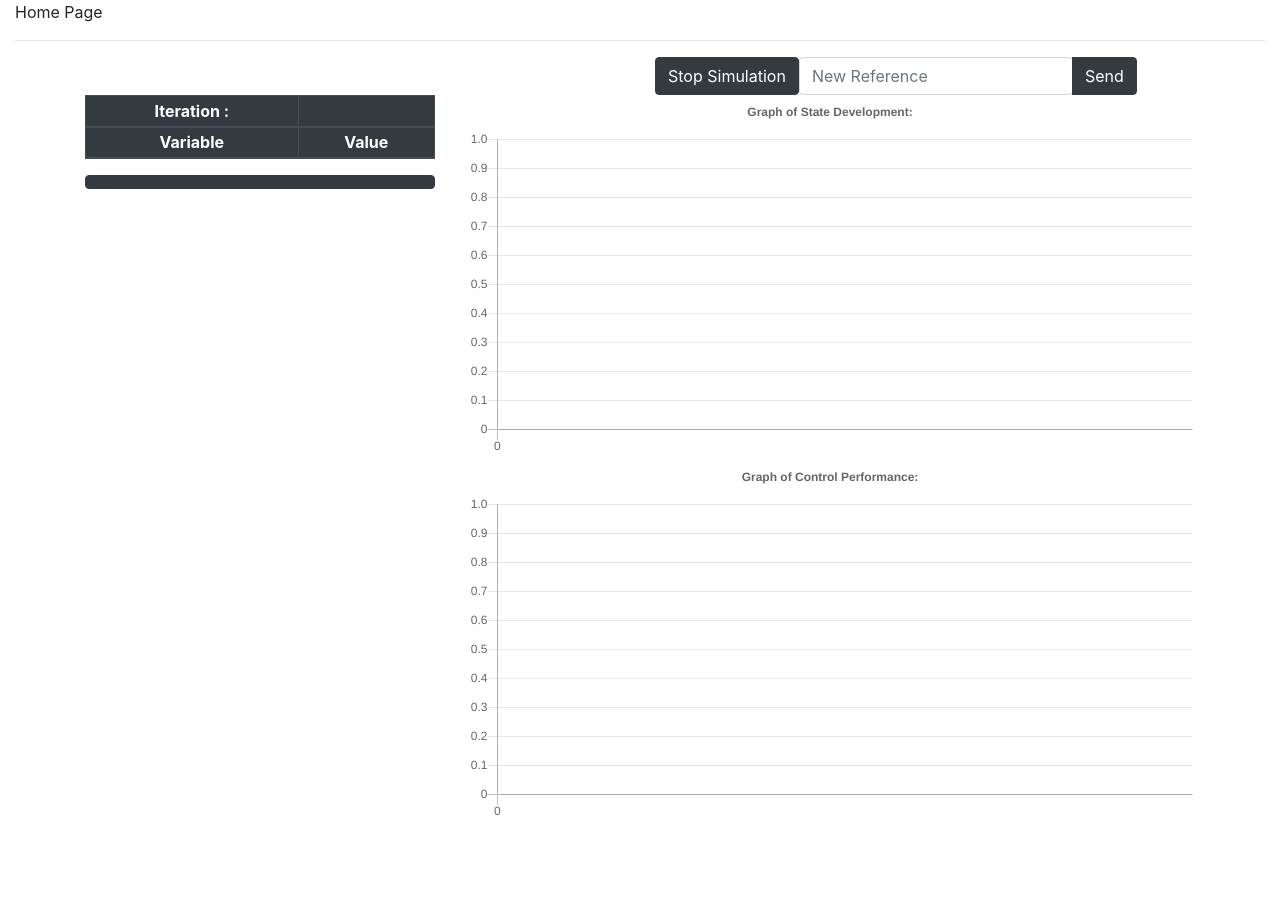
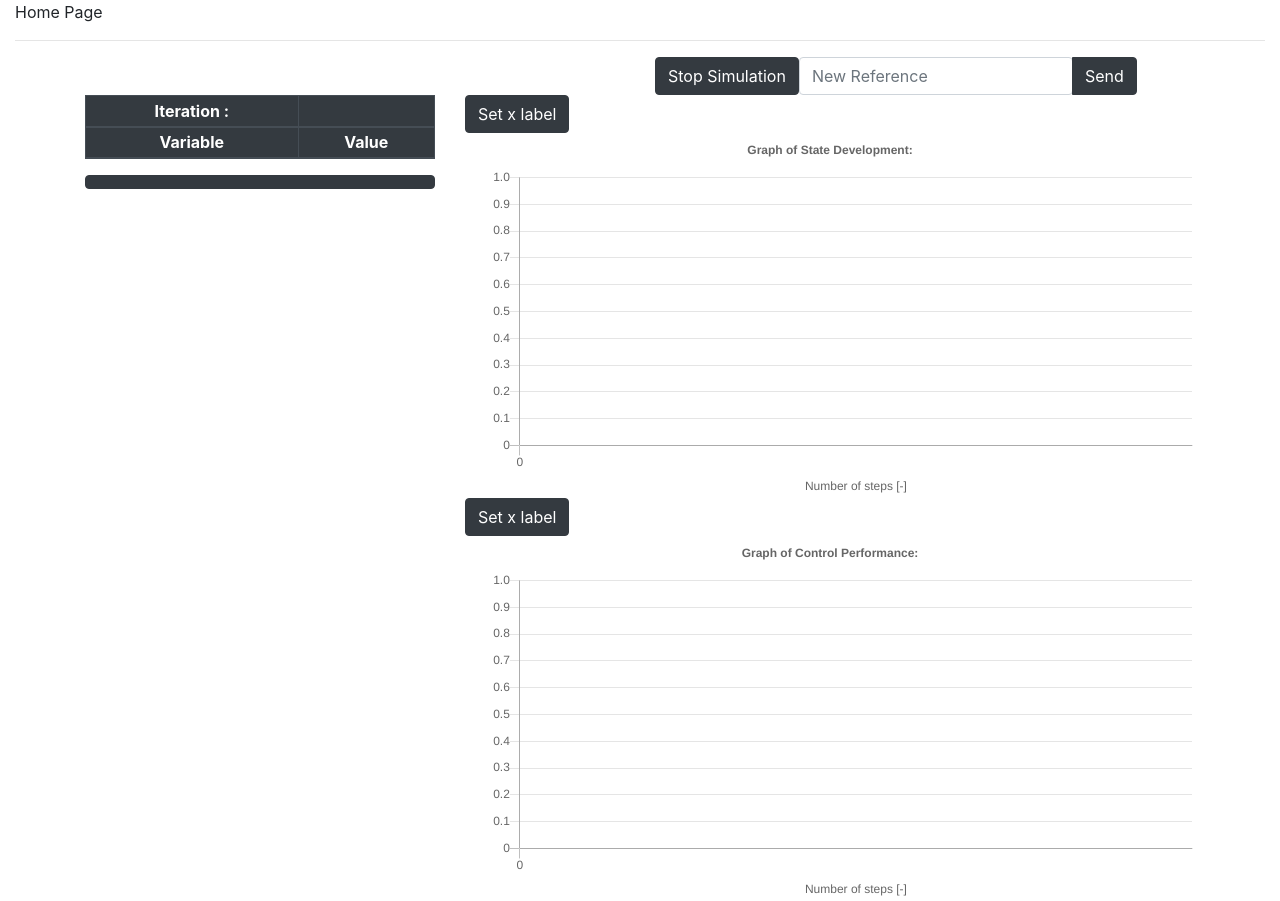
Before and after one commit to xkohutr1/Diplomovka, a Flask app: template Python/templates/MPC_optimization.html in a window 1280 px wide. Before the commit the page ends 816 px from the top, so only its background shows below. Run offline with Flask 2, Linux system fonts and the light colour scheme; the template is opened without the code that fills it, so the values that code supplies are empty; some libraries are stand-ins or nearby versions.

Commit message:
Patch 1.4: Add graf labels

```diff
--- a/Python/templates/MPC_optimization.html
+++ b/Python/templates/MPC_optimization.html
@@ -14,7 +14,7 @@
         var data_y_graph=0;
         var dimension_y = [];
         $(document).ready(function() {
-            var socket = io.connect('http://localhost:5000/');
+            var socket = io.connect('http://localhost:8080/');
 
             socket.on('connect', function() {
                 socket.emit('mpc_connect_websocetio','User has connected!',client_id,'');
@@ -321,15 +321,28 @@
           </div>
         </div>
         <div class="col-sm-8" id="add_graph">
+            <button type="button" class="btn btn-dark" onclick="change_label(Chart_states)">Set x label</button>
             <div class="chart-container">
                 <canvas id="Chart_states" width="200" height="100"></canvas>
             </div>
-
+            <button type="button" class="btn btn-dark" onclick="change_label(Chart_inputs)">Set x label</button>
             <div class="chart-container">
                 <canvas id="Chart_inputs" width="200" height="100"></canvas>
             </div>
         </div>
         <script>
+            function change_label(chart){
+                  var label_name = prompt("Please enter name for x label", "[-]");
+                  if (label_name != null) {
+                    if (chart == Chart_inputs){
+                        Chart_inputs.options.scales.yAxes[0].scaleLabel.labelString = label_name;
+                        myBar.update();
+                    }else{
+                        Chart_states.options.scales.yAxes[0].scaleLabel.labelString = label_name;
+                        myBar.update();
+                    }
+                  }
+            }
             var ctx = document.getElementById('Chart_states').getContext('2d');
             var Chart_states = new Chart(ctx, {
                 type: 'line',
@@ -341,6 +354,20 @@
                     title: {
                         display: true,
                         text: 'Graph of State Development:'
+                    },
+                    scales: {
+                        xAxes: [{
+                          scaleLabel: {
+                            display: true,
+                            labelString: 'Number of steps [-]'
+                          }
+                        }],
+                        yAxes: [{
+                          scaleLabel: {
+                            display: true,
+                            labelString: ''
+                          }
+                        }]
                     }
                 }
             });
@@ -356,6 +383,20 @@
                     title: {
                         display: true,
                         text: 'Graph of Control Performance:'
+                    },
+                    scales: {
+                        xAxes: [{
+                          scaleLabel: {
+                            display: true,
+                            labelString: 'Number of steps [-]'
+                          }
+                        }],
+                        yAxes: [{
+                          scaleLabel: {
+                            display: true,
+                            labelString: ''
+                          }
+                        }]
                     }
                 }
             });
```
Also changed, not shown: Latex/images/Aplikaaacia.png (added), Latex/images/Aplikacia.png, 8 other files.
